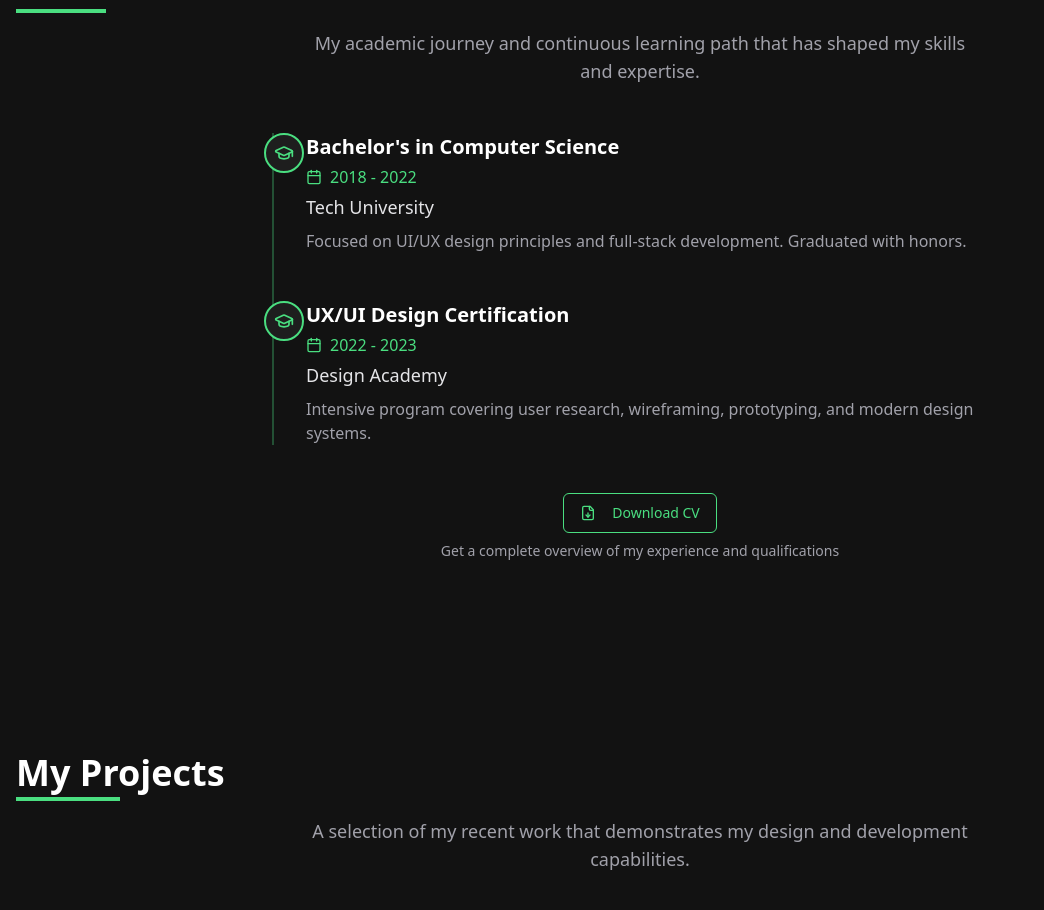
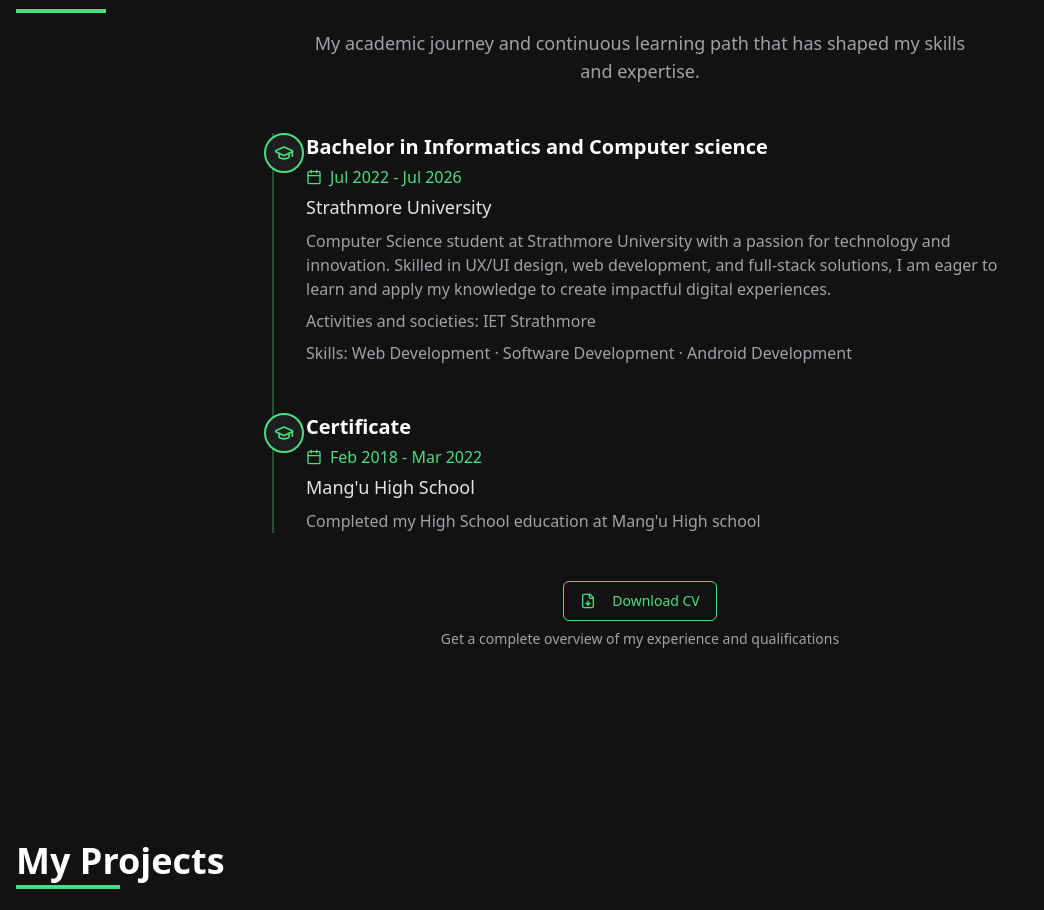
Before and after one commit to Nduati-R/My_Portfolio, a React (Vite) app: page / in a window 1280 px wide. Shown: the part 2621-3531 px from the top of the page, without its empty margins (0-1044 px from the left). Built offline with nearby package versions, Linux system fonts and the light colour scheme.

Commit message:
Update education details.
Update the education details in the EducationSection component.

```diff
--- a/src/components/EducationSection.tsx
+++ b/src/components/EducationSection.tsx
@@ -6,18 +6,20 @@ const EducationSection = () => {
   // Education history
   const education = [
     {
-      degree: "Bachelor's in Computer Science",
-      institution: "Tech University",
-      period: "2018 - 2022",
+      degree: "Bachelor in Informatics and Computer science",
+      institution: "Strathmore University",
+      period: "Jul 2022 - Jul 2026",
       description:
-        "Focused on UI/UX design principles and full-stack development. Graduated with honors.",
+        "Computer Science student at Strathmore University with a passion for technology and innovation. Skilled in UX/UI design, web development, and full-stack solutions, I am eager to learn and apply my knowledge to create impactful digital experiences.",
+      activities: "Activities and societies: IET Strathmore",
+      skills: "Skills: Web Development · Software Development · Android Development"
     },
     {
-      degree: "UX/UI Design Certification",
-      institution: "Design Academy",
-      period: "2022 - 2023",
+      degree: "Certificate",
+      institution: "Mang'u High School",
+      period: "Feb 2018 - Mar 2022",
       description:
-        "Intensive program covering user research, wireframing, prototyping, and modern design systems.",
+        "Completed my High School education at Mang'u High school",
     },
   ];
 
@@ -53,6 +55,14 @@ const EducationSection = () => {
                   {item.institution}
                 </h4>
                 <p className="text-portfolio-gray">{item.description}</p>
+
+                {item.activities && (
+                  <p className="text-portfolio-gray mt-2">{item.activities}</p>
+                )}
+
+                {item.skills && (
+                  <p className="text-portfolio-gray mt-2">{item.skills}</p>
+                )}
               </div>
             ))}
           </div>
```
